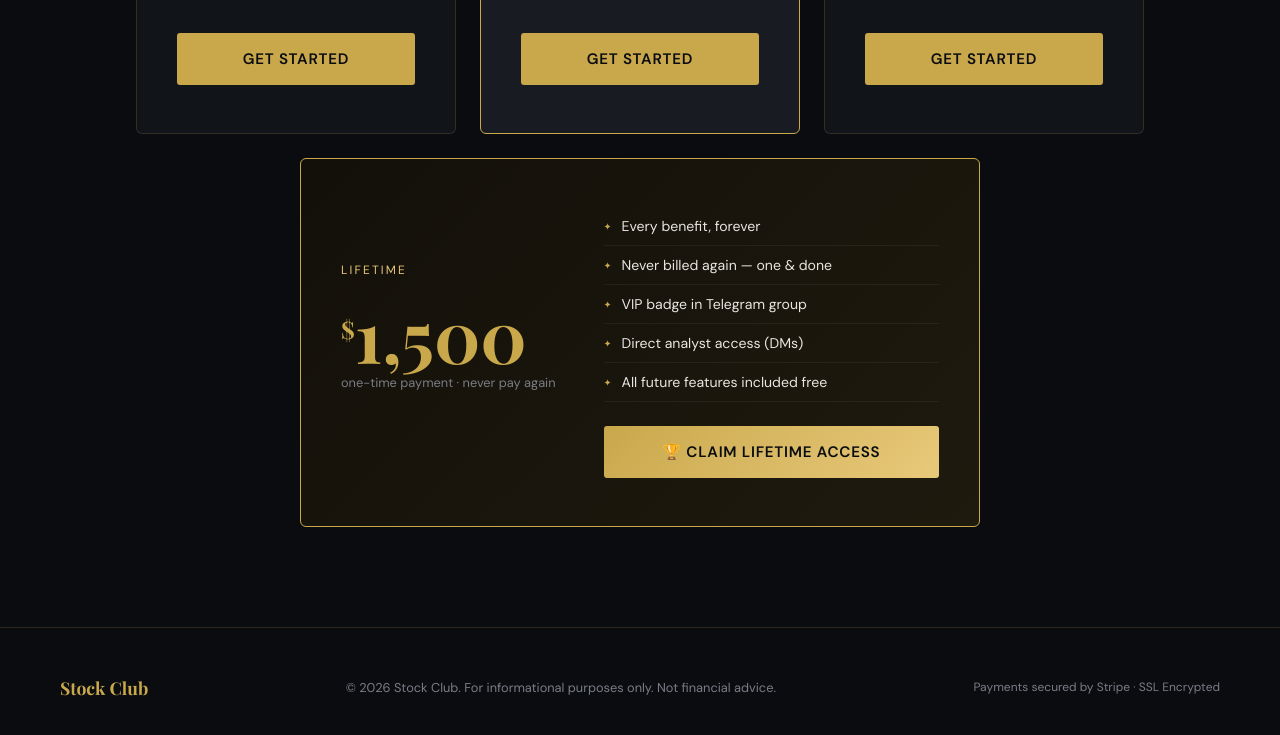
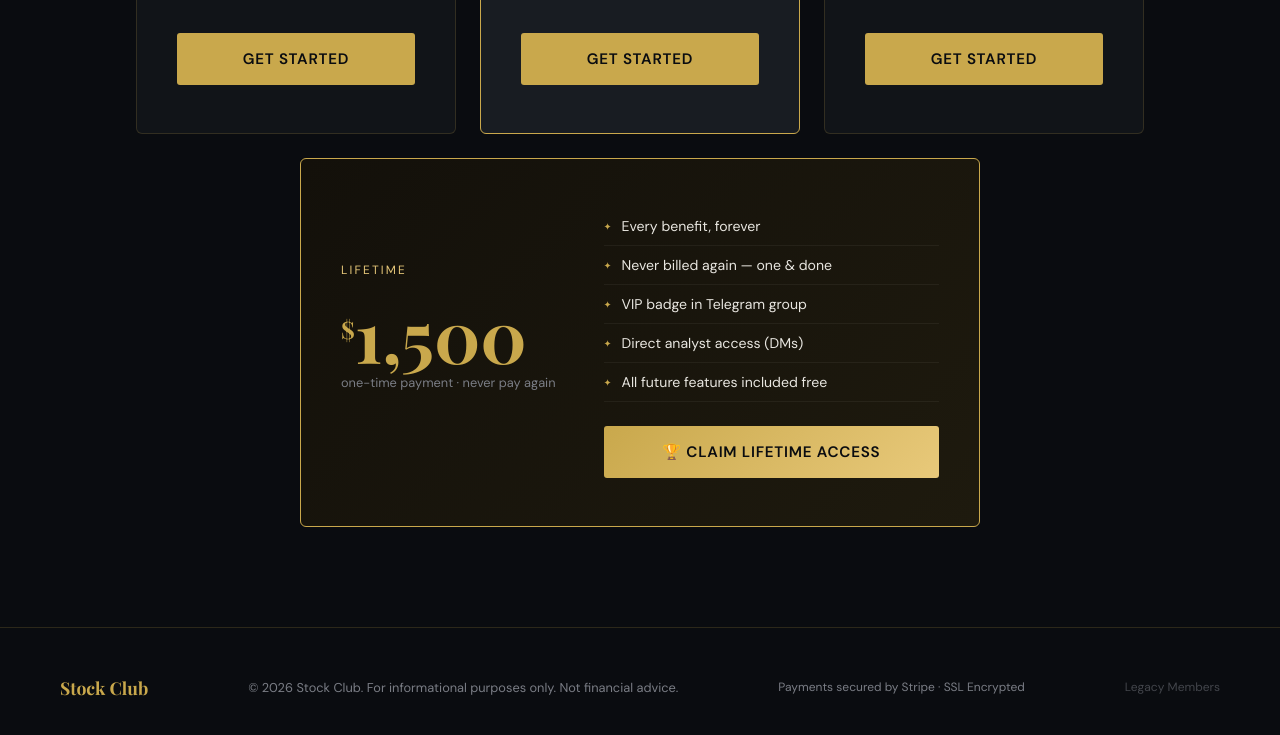
Before and after one commit to RalphCrespo/stockclub-backend, a website: page index.html in a window 1280 px wide. Shown: the part 3531-4266 px from the top of the page. Drawn offline with nearby package versions, Linux system fonts and the light colour scheme.

Commit message:
Add files via upload

```diff
--- a/index.html
+++ b/index.html
@@ -701,6 +701,7 @@
     <div class="footer-logo">Stock Club</div>
     <p>© 2026 Stock Club. For informational purposes only. Not financial advice.</p>
     <p style="color:var(--muted); font-size:0.75rem;">Payments secured by Stripe · SSL Encrypted</p>
+    <a href="/legacy.html" style="color:var(--muted); font-size:0.75rem; text-decoration:none; opacity:0.5; transition: opacity 0.2s;" onmouseover="this.style.opacity='1'" onmouseout="this.style.opacity='0.5'">Legacy Members</a>
   </footer>
 
 </div><!-- /mainsite -->
```
